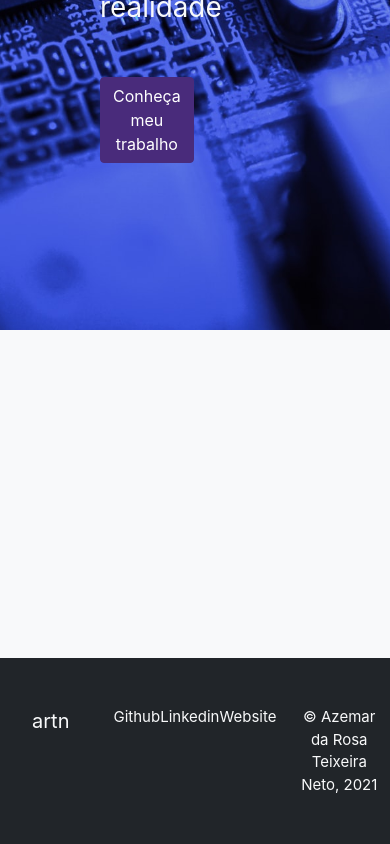
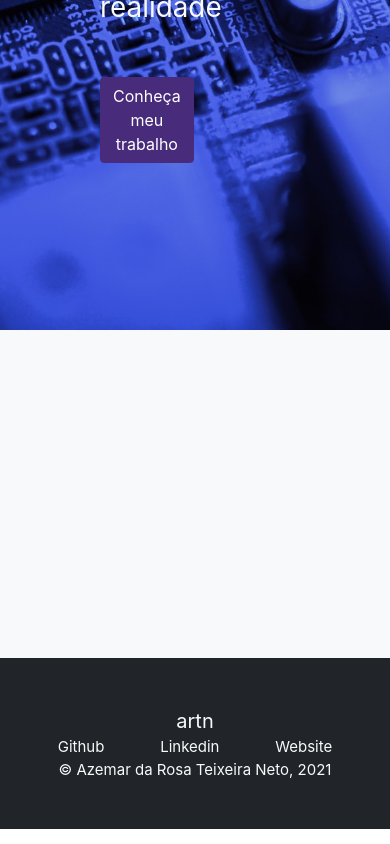
Before and after one commit to artn-dev/website, a Next.js app: page / in a window 390 px wide. Shown: the part 514-1358 px from the top of the page. Built offline with nearby package versions, Linux system fonts and the light colour scheme; a web font is replaced by a local one.

Commit message:
Fix footer layout

```diff
--- a/components/Footer.tsx
+++ b/components/Footer.tsx
@@ -4,12 +4,12 @@ const Footer = () => {
     return (
       <footer className="row bg-dark text-light py-5">
 
-          <div className="col">
+          <div className="col-12 col-md-4 d-flex justify-content-center align-items-center">
             <Logo />
           </div>
 
-          <div className="col">
-            <div className="d-flex align-items-center justify-content-between">
+          <div className="col-12 col-md-4 d-flex justify-content-center">
+            <div className="w-75 d-flex align-items-center justify-content-between">
               <p className="m-0" style={{ fontSize: 15 }}>Github</p>
               <p className="m-0" style={{ fontSize: 15 }}>Linkedin</p>
               <p className="m-0" style={{ fontSize: 15 }}>Website</p>
```
